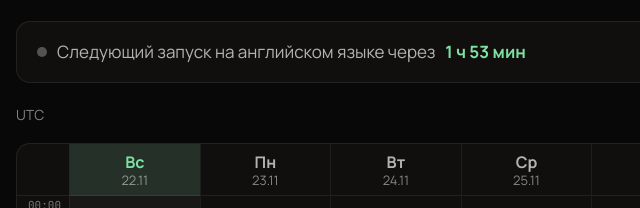
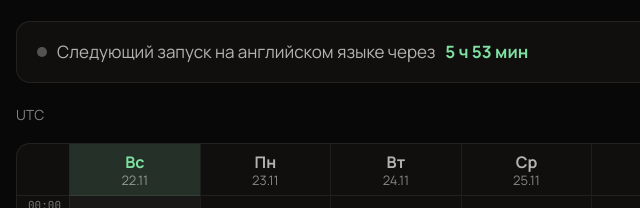
Before and after one commit to crystallpunk-14/crystallpunk-docs, an Astro site: page /crystallpunk-docs/schedule in a window 1280 px wide. Shown: the part 236-444 px from the top of the page, 140-780 px from the left. Built offline with nearby package versions, Linux system fonts and the light colour scheme; Astro itself is replaced by a stand-in of ours.

Commit message:
Update schedule.astro

```diff
--- a/src/pages/schedule.astro
+++ b/src/pages/schedule.astro
@@ -49,7 +49,7 @@ const banner = bannerUrl(config.banner);
     { day: 3, hour: 18, hours: 4, lang: 'ru' },
     { day: 6, hour: 16, hours: 4, lang: 'ru' },
     { day: 4, hour: 16, hours: 4, lang: 'en' },
-    { day: 0, hour: 18, hours: 4, lang: 'en' },
+    { day: 0, hour: 22, hours: 4, lang: 'en' },
   ];
 
   const MSK_OFFSET_H = 3;
```
